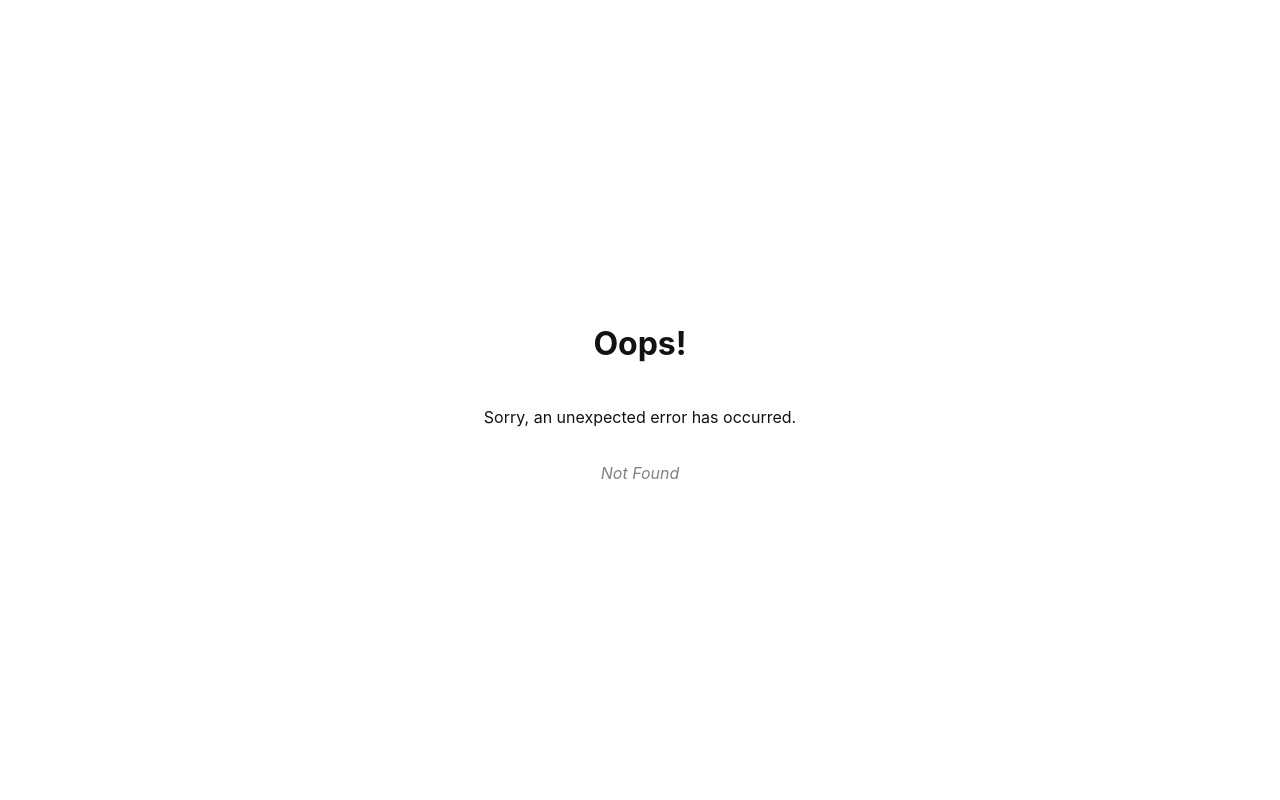
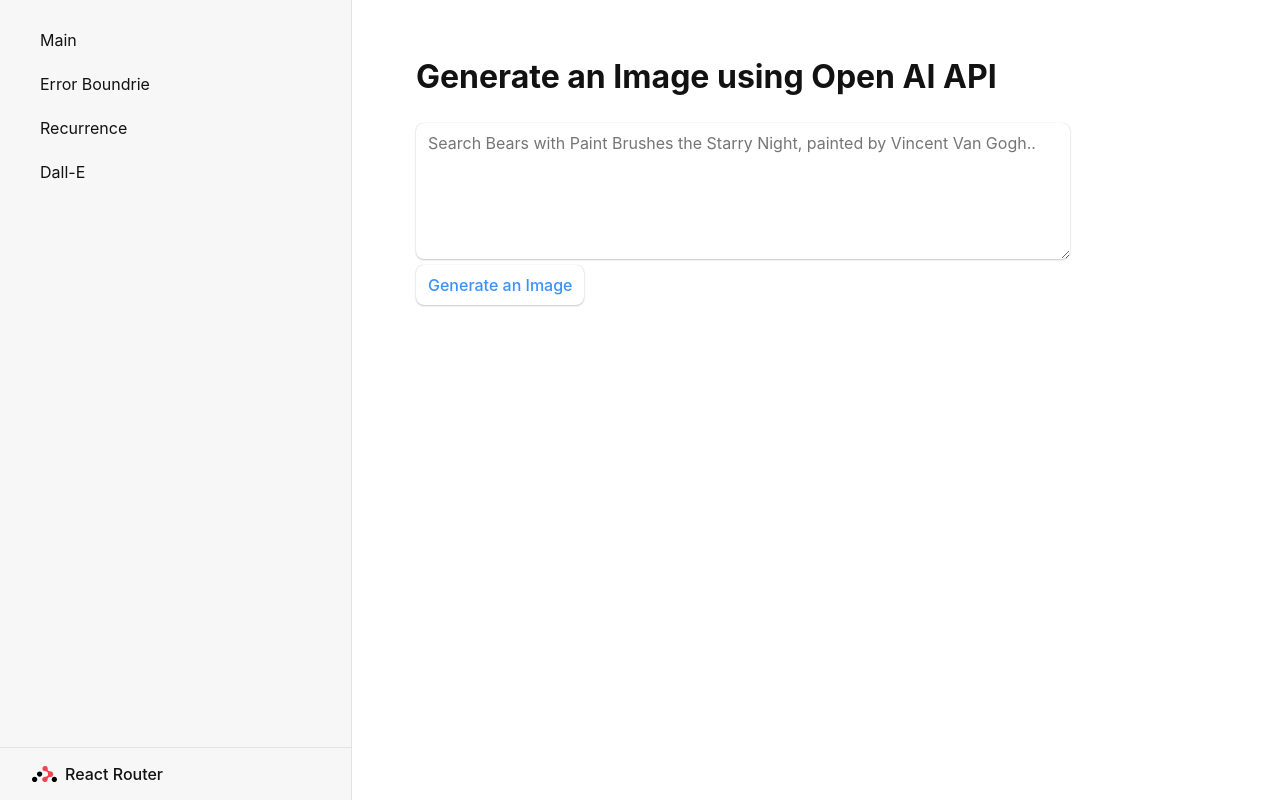
Before and after one commit to r2kode/react-examples, a React (Vite) app: page /dall-e in a window 1280 px wide. Before the commit this address had no page. Built offline with nearby package versions, Linux system fonts and the light colour scheme.

Commit message:
feat: add dall-e example

```diff
--- /dev/null
+++ b/src/components/dall-e/hooks/useOpenAi.ts
@@ -0,0 +1,25 @@
+import { useState } from "react";
+import { Configuration, OpenAIApi } from "openai";
+
+export const useOpenAi = () => {
+  const [imageDescription, setImageDescription] = useState("");
+  const [image, setImage] = useState("");
+  const configuration = new Configuration({
+    apiKey: import.meta.env.VITE_OPEN_AI,
+  });
+
+  const openai = new OpenAIApi(configuration);
+
+  const generateImage = async () => {
+    const res = await openai.createImage({
+      prompt: imageDescription,
+      n: 1,
+      size: "512x512",
+    });
+
+    console.log(res.data);
+    setImage(res.data.data[0].url ?? "");
+  };
+
+  return { image, imageDescription, generateImage, setImageDescription };
+};
--- /dev/null
+++ b/src/components/dall-e/index.tsx
@@ -0,0 +1,26 @@
+import { useOpenAi } from "./hooks/useOpenAi";
+
+function DallE() {
+  const { image, imageDescription, generateImage, setImageDescription } =
+    useOpenAi();
+
+  return (
+    <div>
+      <h1>Generate an Image using Open AI API</h1>
+      <div>
+        <textarea
+          placeholder="Search Bears with Paint Brushes the Starry Night, painted by Vincent Van Gogh.."
+          onChange={(e) => setImageDescription(e.target.value)}
+          cols={60}
+          rows={5}
+        ></textarea>
+      </div>
+      <button onClick={generateImage}>Generate an Image</button>
+      <div>
+        {image.length > 0 ? <img src={image} alt={imageDescription} /> : <></>}
+      </div>
+    </div>
+  );
+}
+
+export default DallE;
--- a/src/main.tsx
+++ b/src/main.tsx
@@ -7,6 +7,7 @@
 import "./index.css";
 import Recurrence from "./routes/recurrence";
 import Main from "./components/Main";
+import DallE from "./components/dall-e";
 
 const router = createBrowserRouter([
   {
@@ -25,6 +26,11 @@
         element: <Recurrence />,
         errorElement: <ErrorPage />,
       },
+      {
+        path: "dall-e",
+        element: <DallE />,
+        errorElement: <ErrorPage />,
+      },
     ],
   },
 ]);
--- a/src/routes/root.tsx
+++ b/src/routes/root.tsx
@@ -13,6 +13,10 @@
     {
       path: "recurrence",
       label: "Recurrence",
+    },
+    {
+      path: "dall-e",
+      label: "Dall-E",
     },
   ];
 
```
Also changed, not shown: src/components/dall-e/README.md (added), 1 other file (tests, documents, lock files or other folders).
